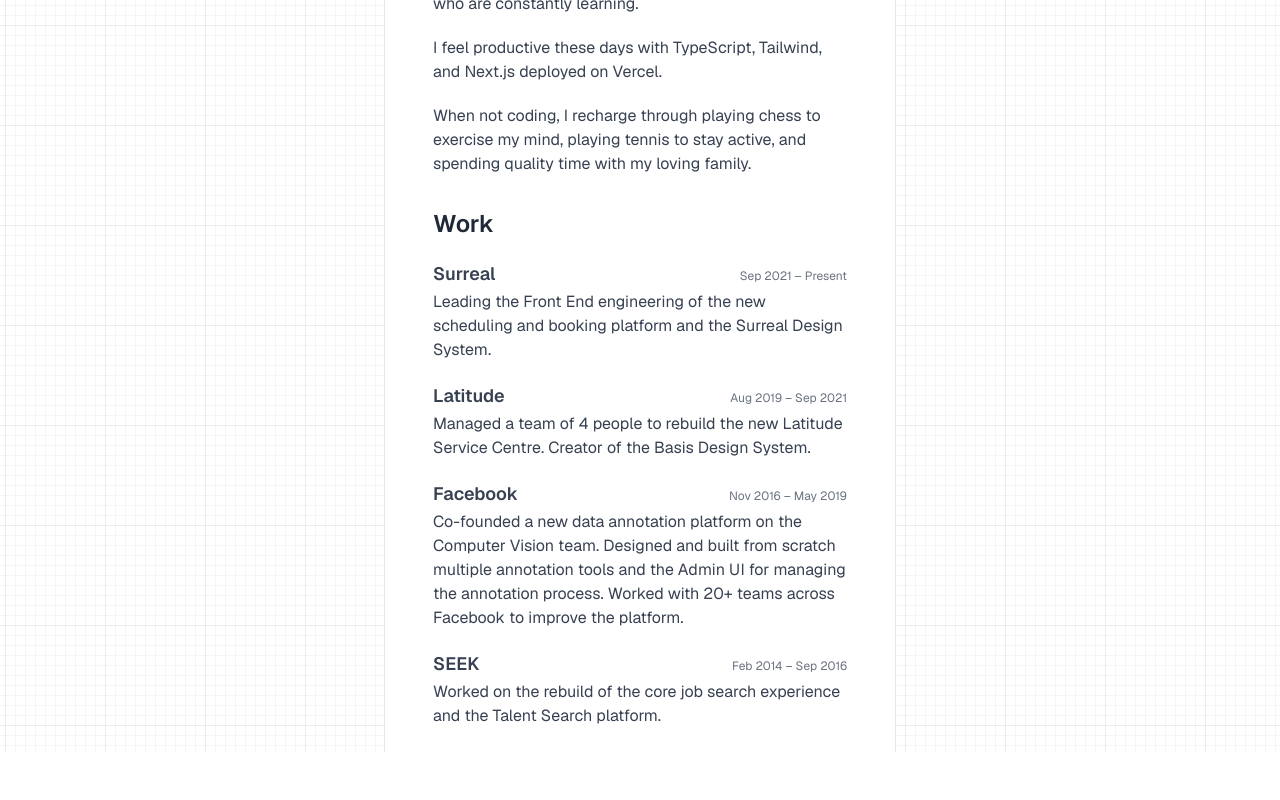
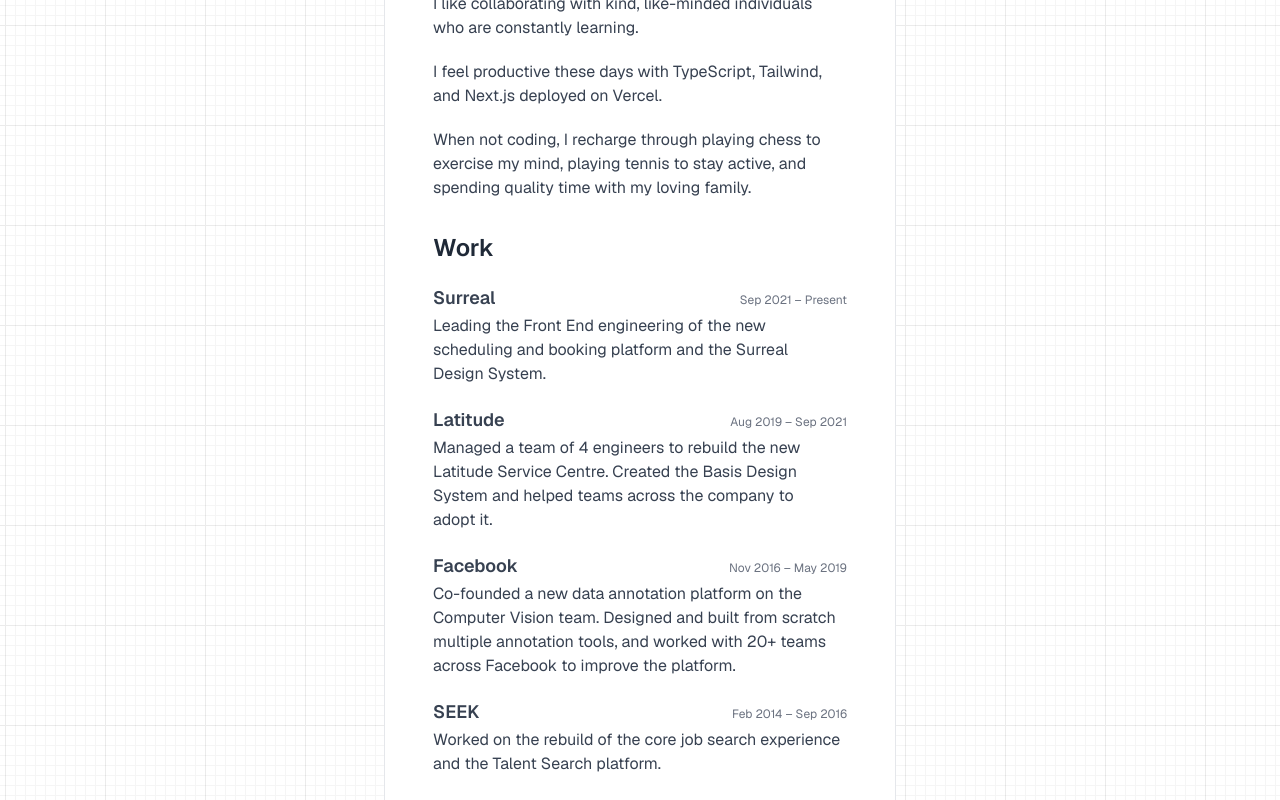
Before and after one commit to moroshko/moroshko.me, a Next.js app: page / in a window 1280 px wide. Shown: the part 480-1280 px from the top of the page. Before the commit the page ends 1232 px from the top, so only its background shows below. Built offline with nearby package versions, Linux system fonts and the light colour scheme.

Commit message:
Improvements

```diff
--- a/app/components/Header.tsx
+++ b/app/components/Header.tsx
@@ -1,6 +1,6 @@
 const Header = () => {
   return (
-    <header className="mx-auto max-w-lg py-3 bg-white/80 sticky top-0 bg-white px-6 xs:px-12 xs:border-x xs:border-gray-200 backdrop-saturate-150 backdrop-blur-sm">
+    <header className="mx-auto max-w-lg py-6 bg-white/80 sticky top-0 bg-white px-6 xs:px-12 xs:border-x xs:border-gray-200 backdrop-saturate-150 backdrop-blur-sm">
       <h1 className="font-medium text-xl">Misha Moroshko</h1>
     </header>
   );
--- a/app/components/WorkItem.tsx
+++ b/app/components/WorkItem.tsx
@@ -14,7 +14,7 @@
         {companyUrl === undefined ? (
           <span
             className="font-semibold hover:underline text-lg cursor-help"
-            title="Really?"
+            title="Really? 😊"
           >
             {company}
           </span>
@@ -30,7 +30,7 @@
         )}
         <span className="text-xs text-gray-500">{years}</span>
       </h3>
-      <p>{children}</p>
+      <p className="text-pretty">{children}</p>
     </div>
   );
 };
--- a/app/page.tsx
+++ b/app/page.tsx
@@ -50,14 +50,14 @@
           companyUrl="https://latitudefinancial.com.au"
           years="Aug 2019 – Sep 2021"
         >
-          Managed a team of 4 people to rebuild the new Latitude Service Centre.
-          Creator of the Basis Design System.
+          Managed a team of 4 engineers to rebuild the new Latitude Service
+          Centre. Created the Basis Design System and helped teams across the
+          company to adopt it.
         </WorkItem>
         <WorkItem company="Facebook" years="Nov 2016 – May 2019">
           Co-founded a new data annotation platform on the Computer Vision team.
-          Designed and built from scratch multiple annotation tools and the
-          Admin UI for managing the annotation process. Worked with 20+ teams
-          across Facebook to improve the platform.
+          Designed and built from scratch multiple annotation tools, and worked
+          with 20+ teams across Facebook to improve the platform.
         </WorkItem>
         <WorkItem
           company="SEEK"
```
